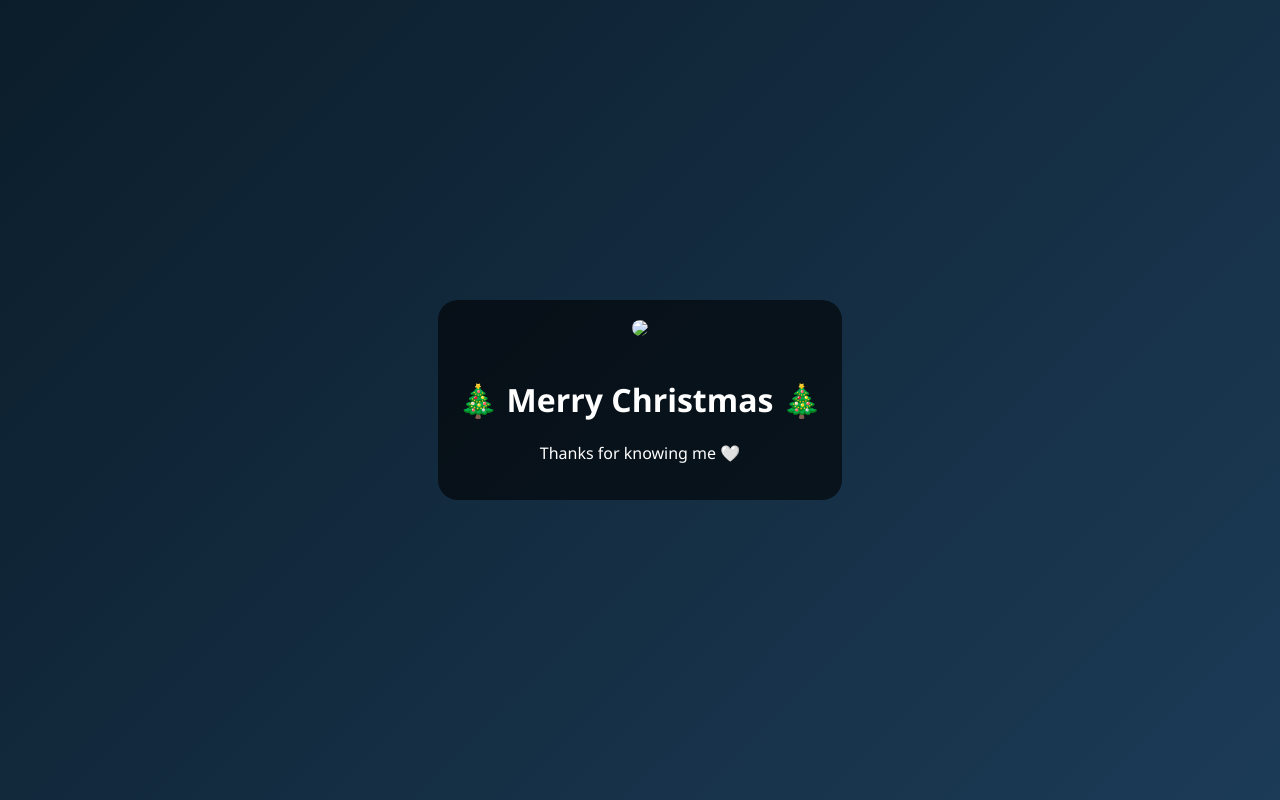
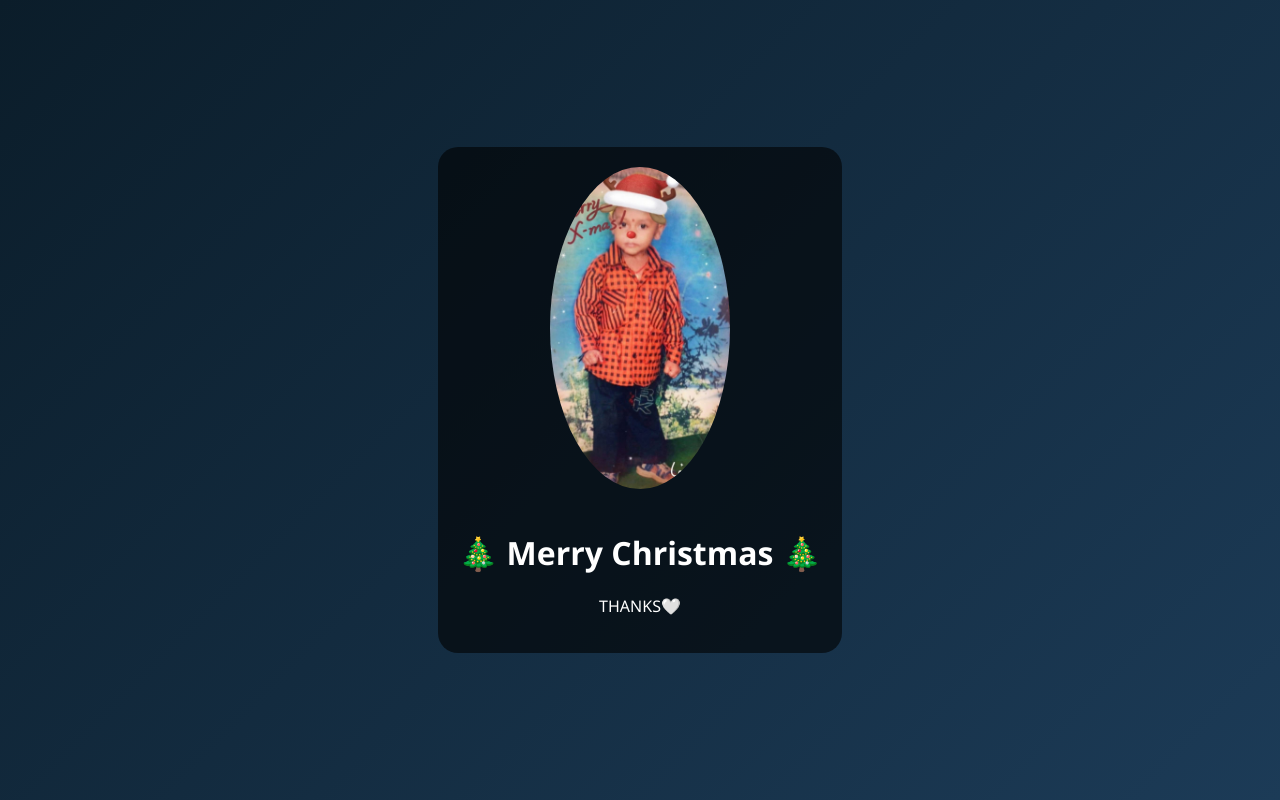
Before and after one commit to surajkrishnas90-prog/christmas, a plain HTML site: page merry.html in a window 1280 px wide. Drawn offline with Linux system fonts and the light colour scheme.

Commit message:
Update merry.html

```diff
--- a/merry.html
+++ b/merry.html
@@ -31,9 +31,9 @@ img {
 <body>
 
 <div class="box">
-    <img src="YOUR_PHOTO_URL_HERE">
+    <img src="https://raw.githubusercontent.com/surajkrishnas90-prog/christmas/main/me.jpeg">
     <h1>🎄 Merry Christmas 🎄</h1>
-    <p>Thanks for knowing me 🤍</p>
+    <p>THANKS🤍</p>
 </div>
 
 </body>
```
